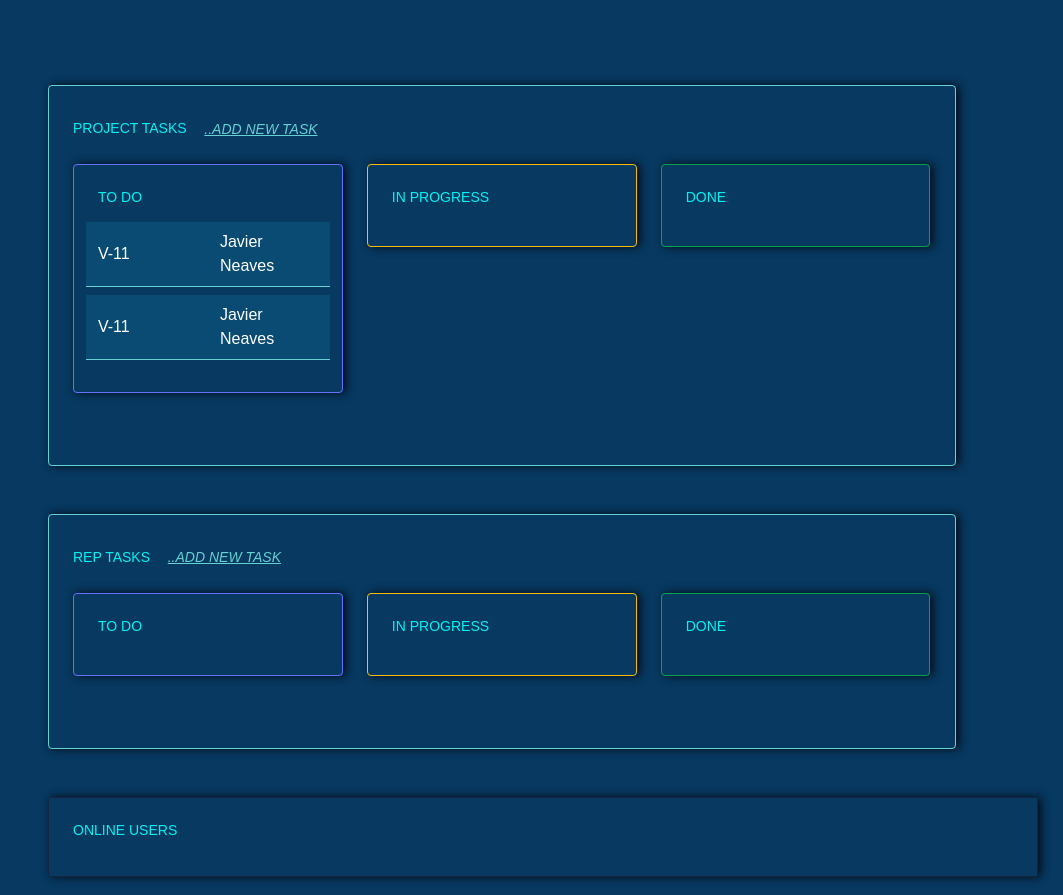
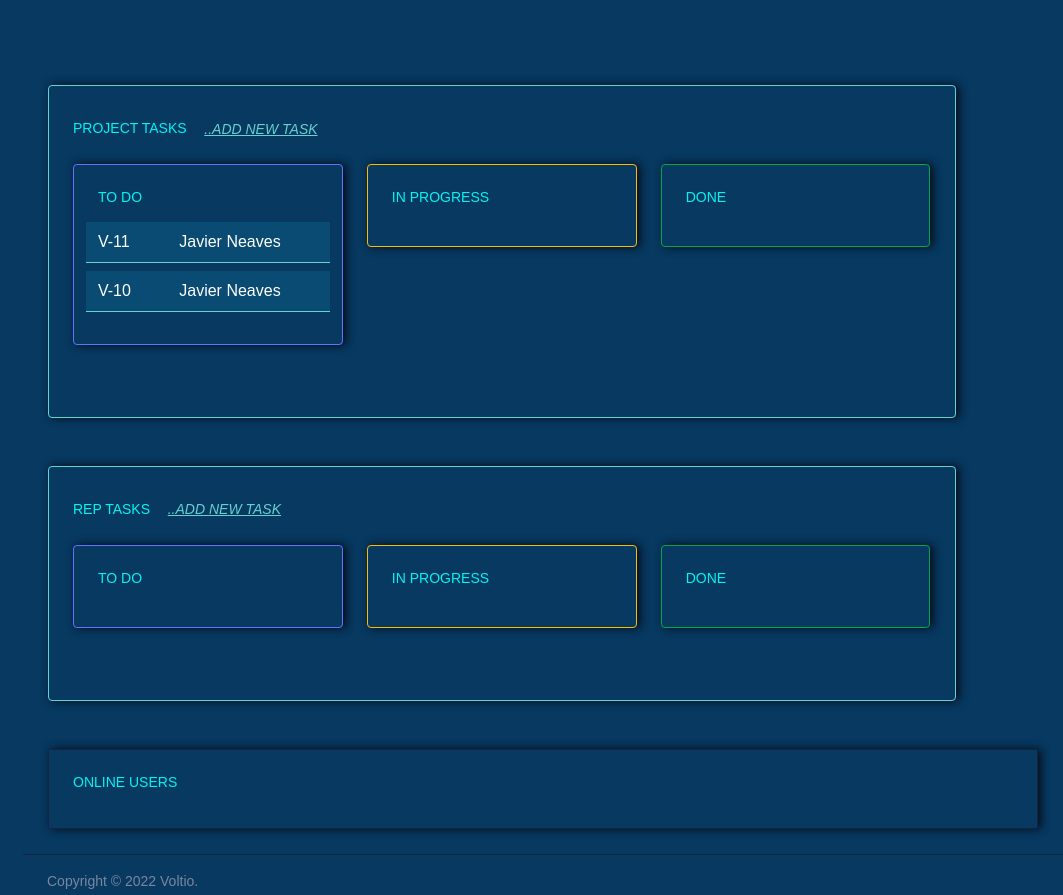
Before and after one commit to neavesVoltio/voltioApp2023, a website with bundled scripts: page src/views/dashboard.html in a window 1280 px wide. Shown: the top 895 px of the page, without its empty margins (217-1280 px from the left). Built offline with nearby package versions, Linux system fonts and the light colour scheme; no server answers.

Commit message:
DASHBOARD

```diff
--- /dev/null
+++ b/src/js/dashboard.js
@@ -0,0 +1,18 @@
+import { getFirestore, doc, getDoc, collection, getDocs, query, where, deleteDoc, orderBy, updateDoc, setDoc, addDoc  } from '../firebase/firebaseJs.js'
+import { app, auth } from '../firebase/config.js'
+import { onAuthStateChanged, updateProfile } from '../firebase/firebaseAuth.js';
+const db = getFirestore(app)
+let taskTitleInputRep = document.getElementById('taskTitleInputRep');
+let taskSubtitleInputRep = document.getElementById('taskSubtitleInputRep');
+let taskDueDateInputRep = document.getElementById('taskDueDateInputRep');
+let saveTaskModalRep = document.getElementById('saveTaskModalRep');
+
+let messageRow = document.querySelectorAll('.messageRow');
+
+messageRow.forEach(function(item) {
+    item.addEventListener('click', function (e) {
+        if (e.target.closest('.messageRow')) {
+            taskTitleInputRep.value = item.dataset.id + ' ' + item.dataset.name
+          }
+    });
+});
--- a/src/views/dashboard.html
+++ b/src/views/dashboard.html
@@ -75,19 +75,25 @@
                         </div>
                         <div class="row">
                           <div id="toDoAdminData">
-                            <div class="row align-items-center border-bottom py-2 custom-button mb-2 border-info">
-                              <div class="col">
+                            <div class="row align-items-center border-bottom py-2 custom-button mb-2 border-info messageRow"
+                              data-bs-toggle="modal" data-bs-target="#addNewTaskModalRep"
+                              data-id="V-11"
+                              data-name="JAVIER NEAVES">
+                              <div class="col-4">
                                 <p>V-11</p>
                               </div>
-                              <div class="col">
+                              <div class="col-8">
                                 <p>Javier Neaves</p>
                               </div>
                             </div>
-                            <div class="row align-items-center border-bottom py-2 custom-button mb-2 border-info">
-                              <div class="col">
-                                <p>V-11</p>
+                            <div class="row align-items-center border-bottom py-2 custom-button mb-2 border-info messageRow"
+                              data-bs-toggle="modal" data-bs-target="#addNewTaskModalRep"
+                              data-id="V-10"
+                              data-name="">
+                              <div class="col-4">
+                                <p>V-10</p>
                               </div>
-                              <div class="col">
+                              <div class="col-8">
                                 <p>Javier Neaves</p>
                               </div>
                             </div>
@@ -277,5 +283,6 @@
 </div>
 <script type="module" src="../js/adminAccess.js"></script>
 <script type="module" src="../js/bootstrap.js"></script>
+<script type="module" src="../js/dashboard.js"></script>
 </body>
 </html>
```
Lines whose indentation alone changed are shown as unchanged.
